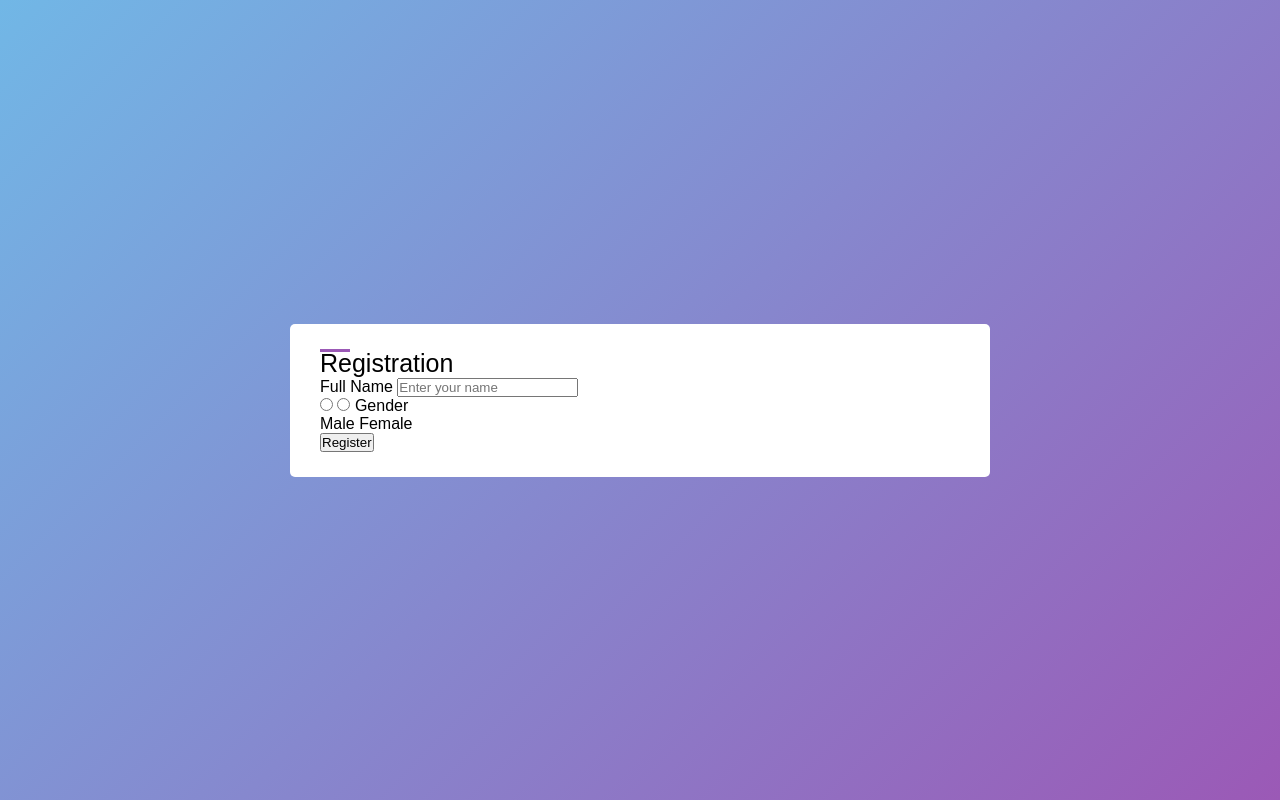
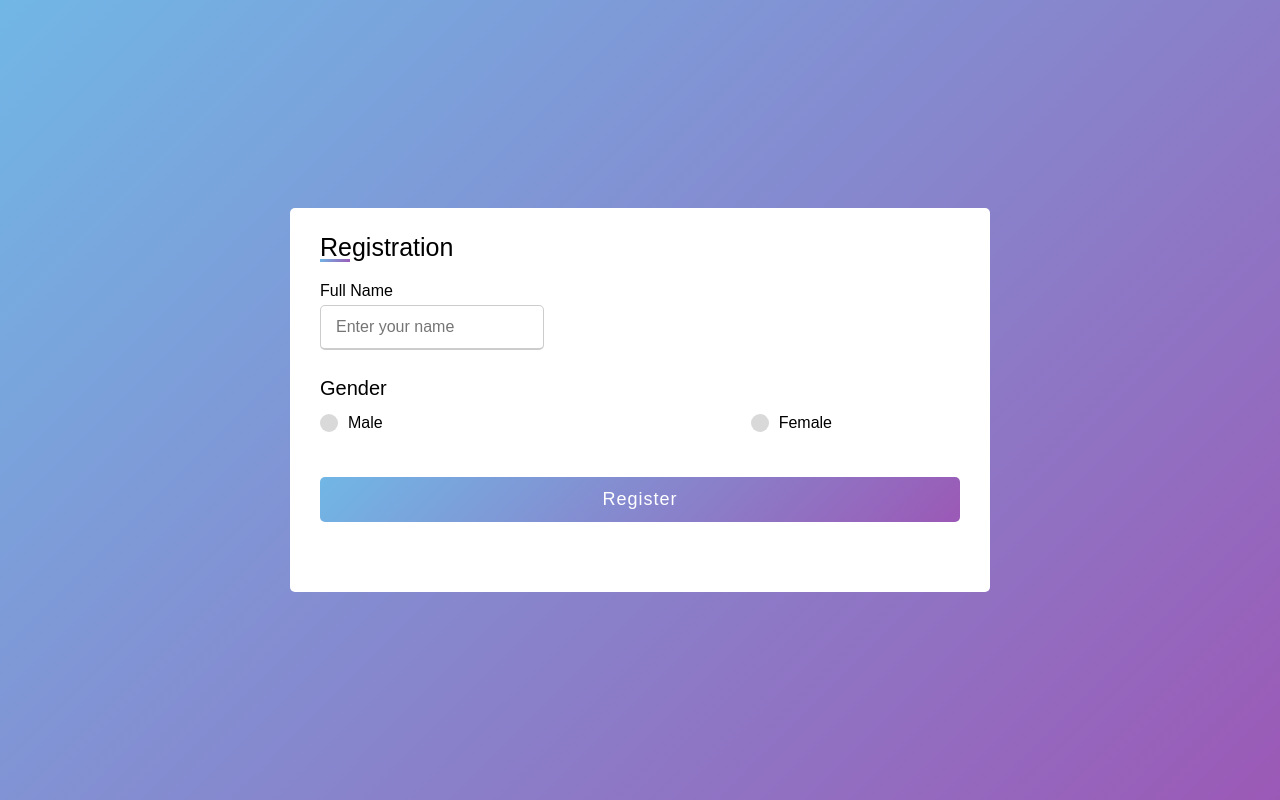
Before and after one commit to MaureenMurugi/birthdayIP, a plain HTML site: page index.html in a window 1280 px wide. Drawn offline with Linux system fonts and the light colour scheme.

Commit message:
add form and radio buttons styles.

```diff
--- a/css/styles.css
+++ b/css/styles.css
@@ -29,5 +29,92 @@ body{
     position: absolute;
     height: 3px;
     width: 30px;
+    left: 0;
+    bottom: 0;
+    background: linear-gradient(135deg,#71b7e6,#9b59b6);
+}
+.container form .user-details{
+    display: flex;
+    flex-wrap: wrap;
+    justify-content: space-between;
+    margin: 20px 0 12px 0;
+}
+form .user-details .input-box{
+    margin-bottom: 15px;
+    width: calc(100% /2 -20px);
+}
+.user-details .input-box .details{
+    display: block;
+    font-weight: 500;
+    margin-bottom: 5px;
+}
+.user-details .input-box input{
+    height: 45px;
+    width: 100%;
+    outline: none;
+    border-radius: 5px;
+    border: 1px solid #ccc;
+    padding-left: 15px;
+    font-size: 16px;
+    border-bottom-width: 2px;
+    transition: all 0.3s ease;
+}
+.user-details .input-box input:focus,
+.user-details .input-box input:valid{
+    border-color: #9b59b6;
+}
+form .gender-details .gender-title{
+    font-size: 20px;
+    font-weight: 500;
+}
+form .gender-details .category{
+    display: flex;
+    width: 80%;
+    margin: 14px 0;
+    justify-content: space-between;
+}
+.gender-details .category label{
+    display: flex;
+    align-items: center;
+}
+.gender-details .category .dot{
+    height: 18px;
+    width: 18px;
+    background: #d9d9d9;
+    border-radius: 50%;
+    margin-right: 10px;
+    border:5px solid transparent;
+    transition: all 0.3s ease;
+}
+#dot-1:checked ~ .category label .one,
+#dot-1:checked ~ .category label .two{
+    border-color: #d9d9d9;
     background: #9b59b6;
 }
+form input[type="radio"]{
+    display: none;
+}
+form .button{
+    height: 45px;
+    margin: 45px 0;
+}
+form .button input{
+    height: 100%;
+    width: 100%;
+    outline: none;
+    color: #fff;
+    border: none;
+    font-size: 18px;
+    font-weight: 500;
+    border-radius: 5px;
+    letter-spacing: 1px;
+    background: linear-gradient(135deg,#71b7e6,#9b59b6);
+}
+form .button input:hover{
+    background: linear-gradient(135deg,#71b7e6,#9b59b6);
+}
+@media (max-width: 584px){
+    .container{
+        max-width: 100%;
+    }
+}
```
